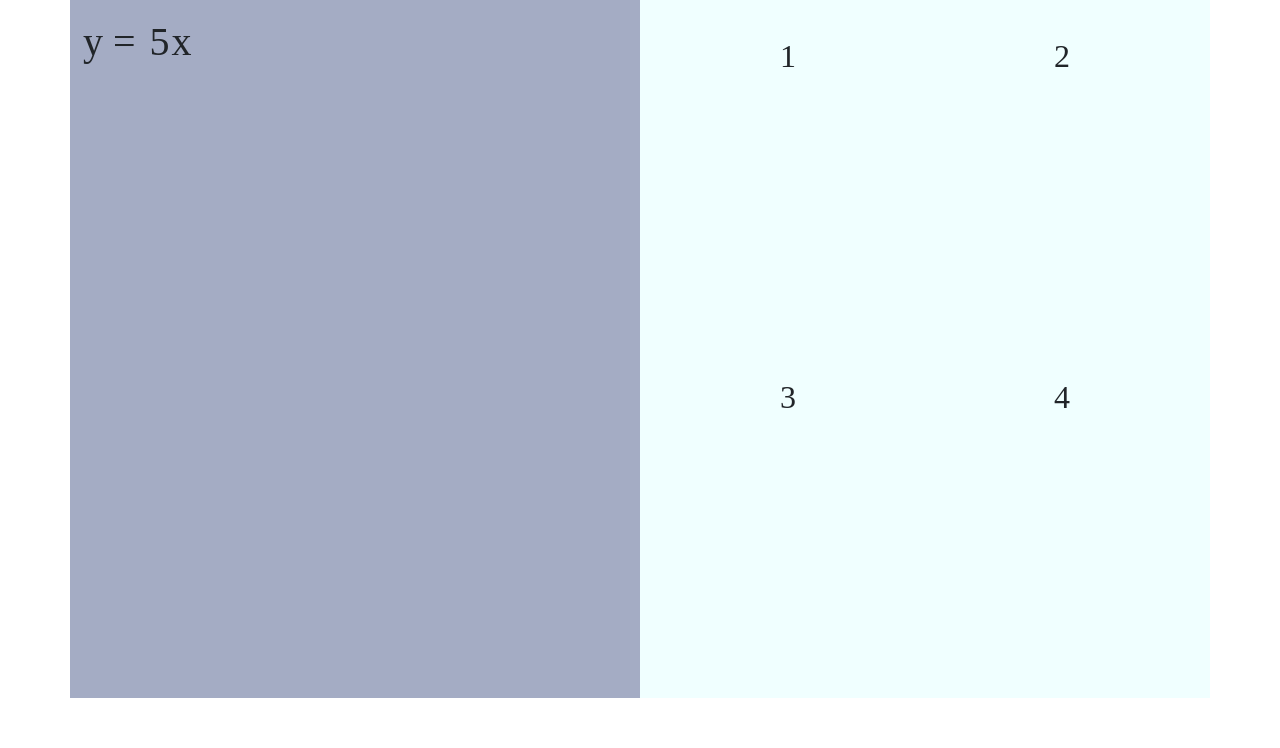
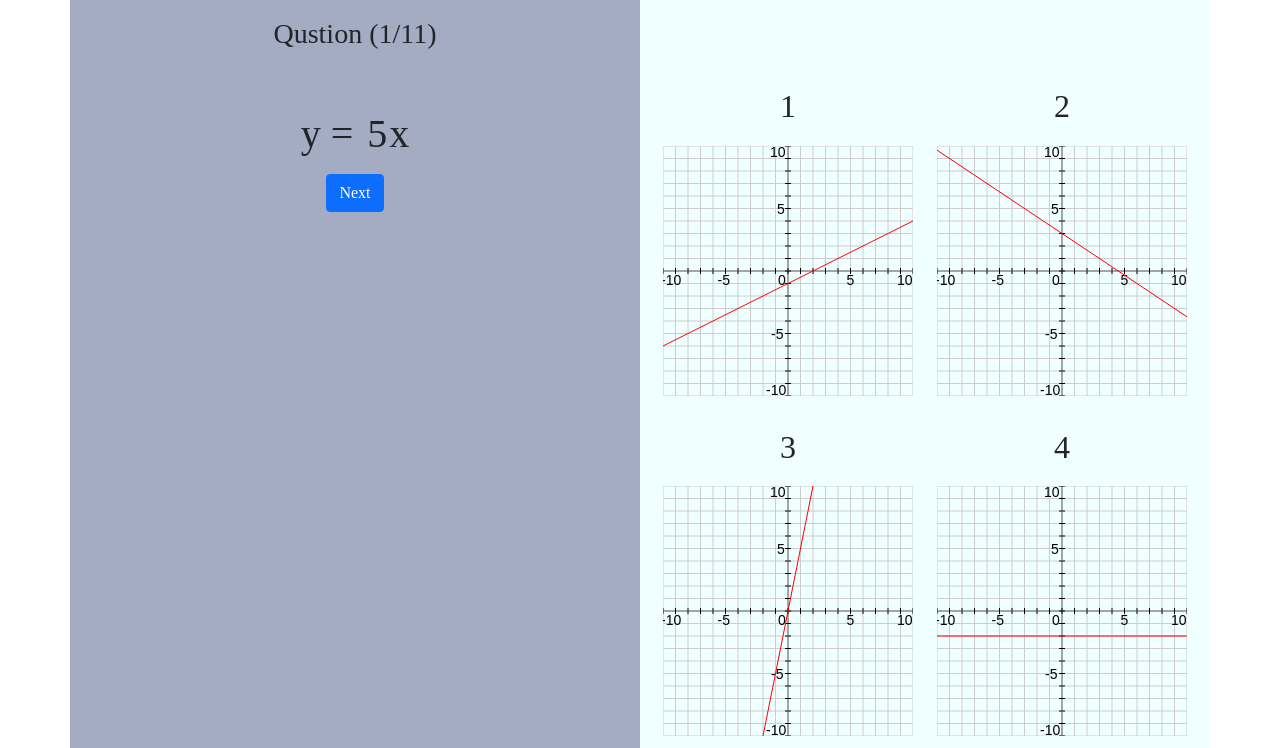
Before and after one commit to fanse2/eq-quiz, a plain HTML site: page index.html in a window 1280 px wide. Shown: the part 149-897 px from the top of the page. Before the commit the page ends 847 px from the top, so only its background shows below. Drawn offline with nearby package versions, Linux system fonts and the light colour scheme; a web font is replaced by a local one.

Commit message:
finish graph

```diff
--- a/index.html
+++ b/index.html
@@ -18,12 +18,17 @@
     <div class="container">
       <h1 id="title">Equation Graph Quiz</h1>
       <div class="row">
-        <div class="col inputEquation">
+        <div class="col  questionDiv">
           <h2>Equation</h2>
-
+          <h3 id="question-title">Qustion (1/11)</h3>
+          <div class="eq-div">
             <h1 id="question"></h1>
+          </div>
+          <div>
+            <button id="next" class="btn btn-primary">Next</button>
+          </div>
         </div>
-        <div class="col showEquation">
+        <div class="col showGraph">
           <h2>Answer</h2>
           <div class="eq-div">
             <div class="row">
--- a/script.js
+++ b/script.js
@@ -1,9 +1,10 @@
 // Quiz
-quizNo = 0;
+let quizNo = 0;
+let score = 0;
+let maxQuestion = 0;
 
 // Equation Variables
-let slopeFactor = 1;
-let yIntercept = 1;
+
 /*
   y = mx + b
   [Y] = s1 m1/m2[X]  s2 b1/b2
@@ -17,6 +18,9 @@ myGraph.push(document.querySelector("#myGraph1"));
 myGraph.push(document.querySelector("#myGraph2"));
 myGraph.push(document.querySelector("#myGraph3"));
 myGraph.push(document.querySelector("#myGraph4"));
+
+const nextBtn = document.querySelector("#next")
+const qTitle = document.querySelector("#question-title")
 
 // questions
 const questions = [
@@ -34,14 +38,9 @@ const questions = [
 ];
 
 //Shuffle Quiz
-questions.sort(() => {
-  return Math.random() - 0.5;
-});
+questions.sort(() =>  Math.random() - 0.5);
 
-//console.log(questions);
-
-let questionIter = 0;
-let questionCounter = questions.length;
+maxQuestion = questions.length;
 
 // Canvas and Graph
 const arrNum = [];
@@ -58,11 +57,11 @@ function drawLine(ctx, startX, startY, endX, endY) {
 }
 
 function lx(n) {
-  return 125 + 25 * n;
+  return 125 + 12.5 * n;
 }
 
 function ly(n) {
-  return 125 - 25 * n;
+  return 125 - 12.5 * n;
 }
 
 function showEquation(eq) {
@@ -98,6 +97,8 @@ function showEquation(eq) {
   let eqTable = `<table><tr><td>y =&nbsp;</td>
   <td>${mSign}</td>${m} ${bSign} ${b}</tr></table>`;
   questionTxt.innerHTML = eqTable;
+
+  qTitle.innerHTML = `Qustion (${quizNo+1}/${maxQuestion})`;
 }
 
 function drawInit(ctx) {
@@ -105,6 +106,10 @@ function drawInit(ctx) {
   drawLine(ctx, 125, 0, 125, 250); // y-axis
 
   //draw graduations
+  ctx.strokeStyle = "#cccccc";
+  arrNum.forEach((n) => drawLine(ctx, lx(n), ly(0) - 250, lx(n), ly(0) + 250));
+  arrNum.forEach((n) => drawLine(ctx, lx(0) - 250, ly(n), lx(0) + 250, ly(n)));
+  ctx.strokeStyle = "#000000";
   arrNum.forEach((n) => drawLine(ctx, lx(n), ly(0) - 3, lx(n), ly(0) + 3));
   arrNum.forEach((n) => drawLine(ctx, lx(0) - 3, ly(n), lx(0) + 3, ly(n)));
 
@@ -121,17 +126,17 @@ function drawInit(ctx) {
   ctx.fillText("-10", lx(0) - 22, ly(-10) - 1);
 }
 
-function drawGraph(ctx) {
-  console.log(`${slopeFactor} x , ${yIntercept}`);
+function drawGraph(ctx,factor) {
+  console.log(`${factor.m} x , ${factor.b}`);
   let contacts = [];
   ctx.clearRect(0, 0, 250, 250);
   drawInit(ctx);
 
   //x=10,-19  y=mx+b x=(y-b)/m
-  let xp10 = slopeFactor * 10 + yIntercept;
-  let xn10 = slopeFactor * -10 + yIntercept;
-  let yp10 = (10 - yIntercept) / slopeFactor;
-  let yn10 = (-10 - yIntercept) / slopeFactor;
+  let xp10 = factor.m * 10 + factor.b;
+  let xn10 = factor.m * -10 + factor.b;
+  let yp10 = (10 - factor.b) / factor.m;
+  let yn10 = (-10 - factor.b) / factor.m;
 
   /*
     right, left, top, bottom
@@ -153,11 +158,46 @@ function drawGraph(ctx) {
     ctx.strokeStyle = "#000000";
   }
 
-  console.log(contacts);
+  //console.log(contacts);
+}
+
+function makeQuiz(no){
+  const arrEq = [...questions]
+  let answerNo = Math.floor(Math.random() * 4)
+  const answerList = []
+  arrEq.splice(no,1) //remove correct eq
+  arrEq.sort(()=>Math.random()-0.5)
+  for (let i=0;i<=3;i++){
+    if (i===answerNo){
+      answerList.push(questions[no])
+    } else {
+      answerList.push(arrEq[i])
+    }
+  }
+  console.log(answerList)
+  console.log(answerNo)
+  answerList.forEach((v,i)=>{
+    let m,b;
+    m= answerList[i].m1/answerList[i].m2;
+    b= answerList[i].b1/answerList[i].b2;
+    drawInit(ctx[i]);
+    drawGraph(ctx[i],{m,b})
+  })
+
 }
 
 function initQuiz() {
-  showEquation(questions[0]);
+  showEquation(questions[quizNo]);
+  makeQuiz(quizNo);
+  quizNo++;
+}
+
+function goNext(){
+  if(quizNo>=maxQuestion) return;
+  showEquation(questions[quizNo]);
+  makeQuiz(quizNo);
+  quizNo++;
+
 }
 
 function answer1() {}
@@ -165,8 +205,12 @@ function answer2() {}
 function answer3() {}
 function answer4() {}
 
+
+
 // Event Listeners
 myGraph[0].addEventListener("click", answer1);
 myGraph[1].addEventListener("click", answer2);
 myGraph[2].addEventListener("click", answer3);
 myGraph[3].addEventListener("click", answer4);
+
+nextBtn.addEventListener("click",goNext)
--- a/style.css
+++ b/style.css
@@ -13,17 +13,19 @@ h2 {
   margin: 20px 0;
 }
 
-.inputEquation {
-  background-color: rgb(164, 172, 196);
-  text-align: center;
-}
-
-.showEquation {
+.showGraph {
   background-color: azure;
   text-align: center;
   font-size: 30px;
   font-weight: bold;
 }
+
+
+.questionDiv {
+  background-color: rgb(164, 172, 196);
+  text-align: center;
+}
+
 
 .inputGroup {
   font-size: 30px;
@@ -96,7 +98,9 @@ input[type="number"] {
 }
 
 .eq-div {
+
   margin: auto;
+  margin-top: 50px;
   display: inline-block;
 }
 
@@ -104,8 +108,3 @@ input[type="number"] {
   width: 100%;
   text-align: center;
 }
-
-#myGraph {
-  margin: 30px;
-  display: inline;
-}
```
